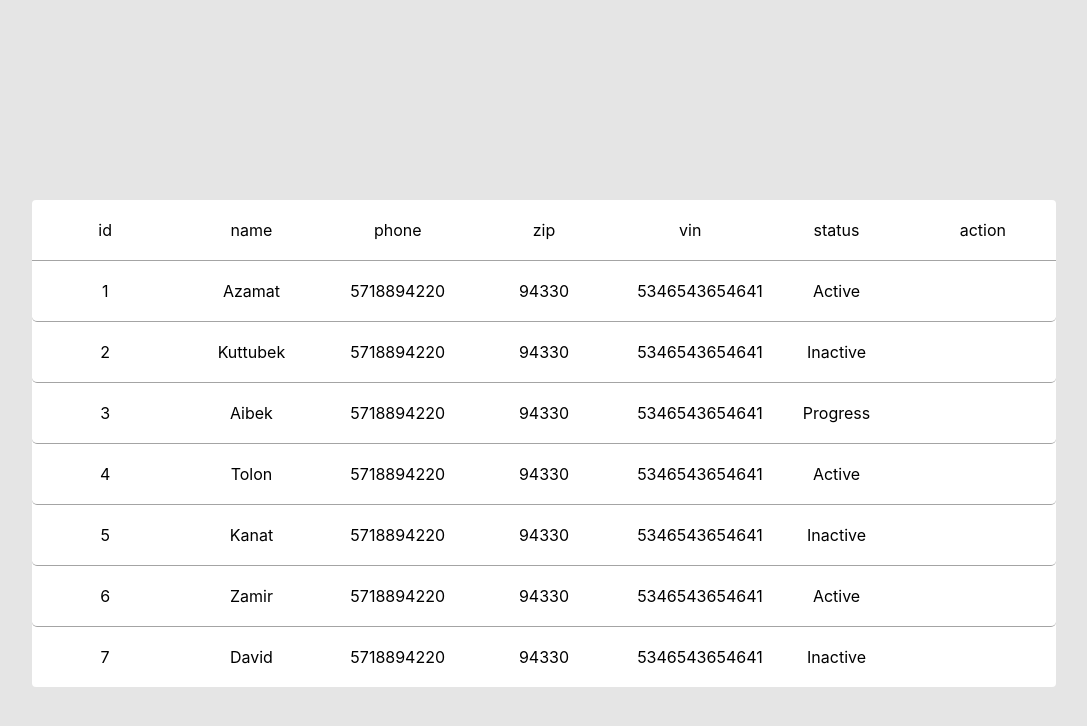
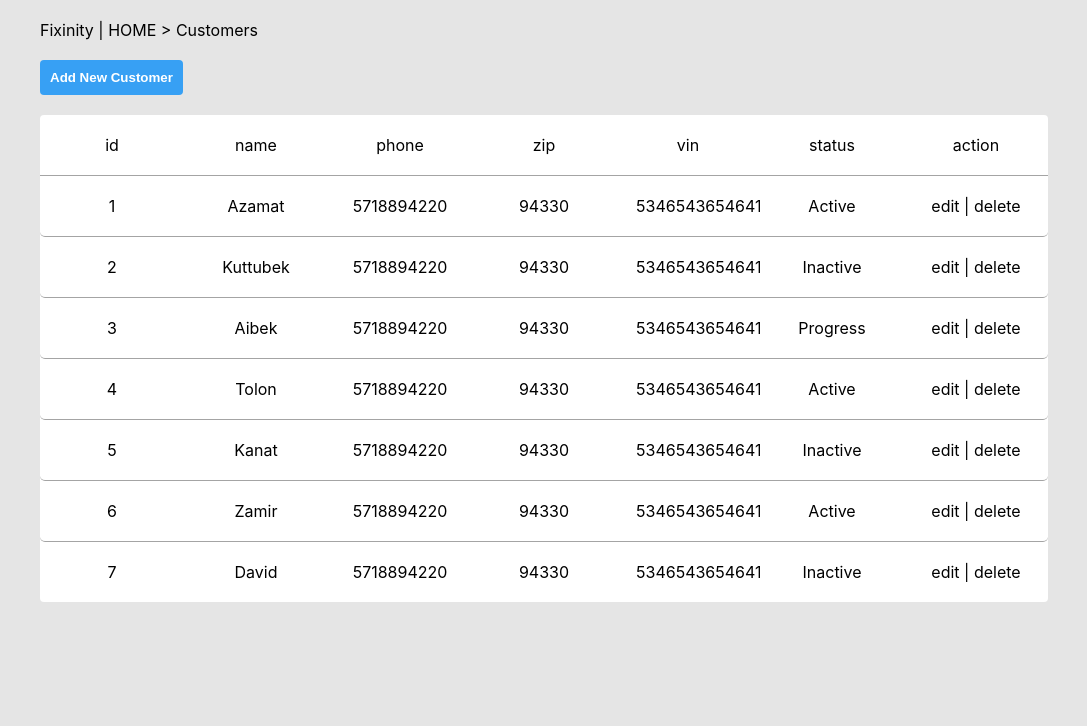
Before and after one commit to urakymzhan/fixinity-new, a React (Create React App) app: page / in a window 1280 px wide. Shown: the top 726 px of the page, without its empty margins (96-1183 px from the left). Built offline with nearby package versions, Linux system fonts and the light colour scheme.

Commit message:
list style

```diff
--- a/src/App.css
+++ b/src/App.css
@@ -1,6 +1,36 @@
 body {
     background: #e5e5e5;
 }
+.customers-page {
+    /* background-color: green; */
+    padding: 10px;
+}
+.nav-header {
+    width: 80%;
+    margin: 10px auto 20px auto;
+}
+.add-customer {
+    width: 80%;
+    margin: 20px auto;
+    margin-bottom: 20px;
+}
+.add-customer button {
+    border-style: none;
+    background-color: #37a0f4;
+    padding: 10px;
+    color: #fff;
+    font-weight: bold;
+    border-radius: 4px;
+}
+.customers-list-wrapper {
+    background-color: #fff;
+    width: 80%;
+    min-height: 300px;
+    margin: 0 auto;
+    text-align: center;
+    border-radius: 4px;
+}
+
 .tbody, .thead {
     width: 100%;
     display: flex;
@@ -24,17 +54,3 @@ body {
 .tbody:not(:last-child) {
     border-bottom: 1px solid #a4a4a4;
 }
-
-
-
-
-
-
-.customers-list-wrapper {
-    background-color: #fff;
-    width: 80%;
-    min-height: 300px;
-    margin: 200px auto;
-    text-align: center;
-    border-radius: 4px;
-}
--- a/src/components/CustomersList.jsx
+++ b/src/components/CustomersList.jsx
@@ -10,37 +10,6 @@
 import React, { Component } from 'react';
 import '../App.css';
 
-
-// const hStyle = {
-//     width: "100px",
-//     // float: "left",
-//     padding: "20px",
-//     background: "red",
-//     overflow: "hidden"
-// }
-
-// const bStyle = {
-//     width: "100px",
-//     // float: "left",
-//     padding: "20px",
-//     background: "orange",
-//     overflow: "hidden"
-// }
-
-// const mainStyle = {
-//     width: "60%",
-//     minHeight: "300px",
-//     background: "gray",
-//     margin: "200px auto",
-//     textAlign: "center"
-// }
-
-// const nestedStyle = {
-//     width: "100%",
-//     display: "flex",
-//     // justifyContent: "space-around",
-//     flexWrap: "no-wrap",
-// }
 
 class CustomerList extends Component {
 
@@ -57,6 +26,9 @@ class CustomerList extends Component {
 
     render() {
         return (
+            <div className="customers-page">
+                < Header />
+                <div className="add-customer"><button>Add New Customer</button></div>
                 <div className="customers-list-wrapper">
                     <div className="thead">
                         {this.getHeader()}
@@ -64,7 +36,7 @@ class CustomerList extends Component {
                     {
                     this.props.data.map((row) => {
                     const { id, name, phone, zip, vin, status, action } = row;
-                console.log(row);
+                    // console.log(row);
                         return (
                                 <div className="tbody">
                                     <div>{id}</div>
@@ -73,14 +45,19 @@ class CustomerList extends Component {
                                     <div>{zip}</div>
                                     <div>{vin}</div>
                                     <div>{status}</div>
-                                <div>{action}</div>
+                                    <div>{action} <span>edit</span> | <span>delete</span></div>
                                 </div>
                         )
                     })
                     }
                 </div>
+            </div>
         )
     }
 }
 
+function Header() {
+    return <div className="nav-header"><span className="fixinity-header"> Fixinity </span>
+     | <span className="home-header"> HOME </span> > <span className="customers-header"> Customers </span></div>
+}
 export default CustomerList;
```
Lines whose indentation alone changed are shown as unchanged.
